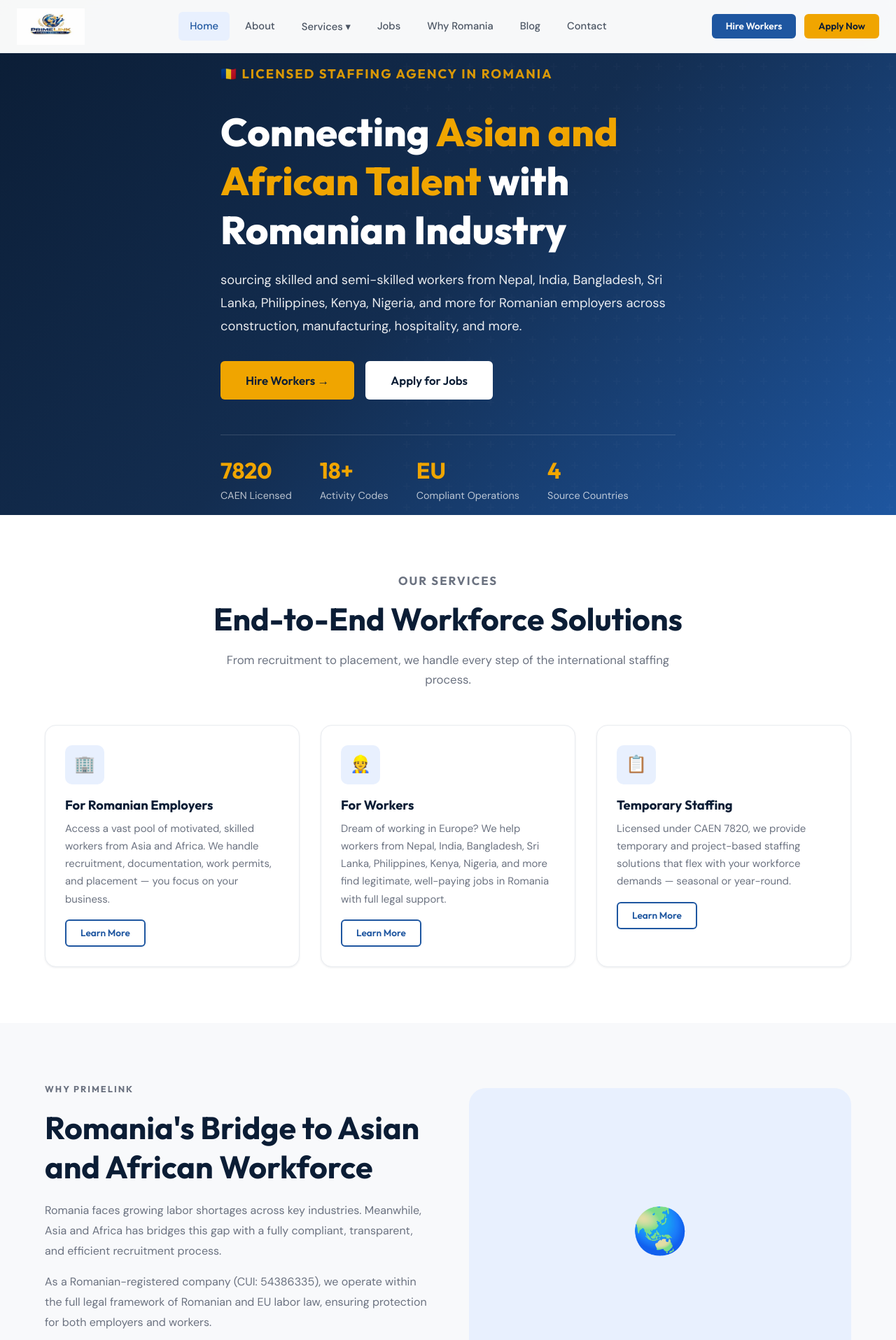
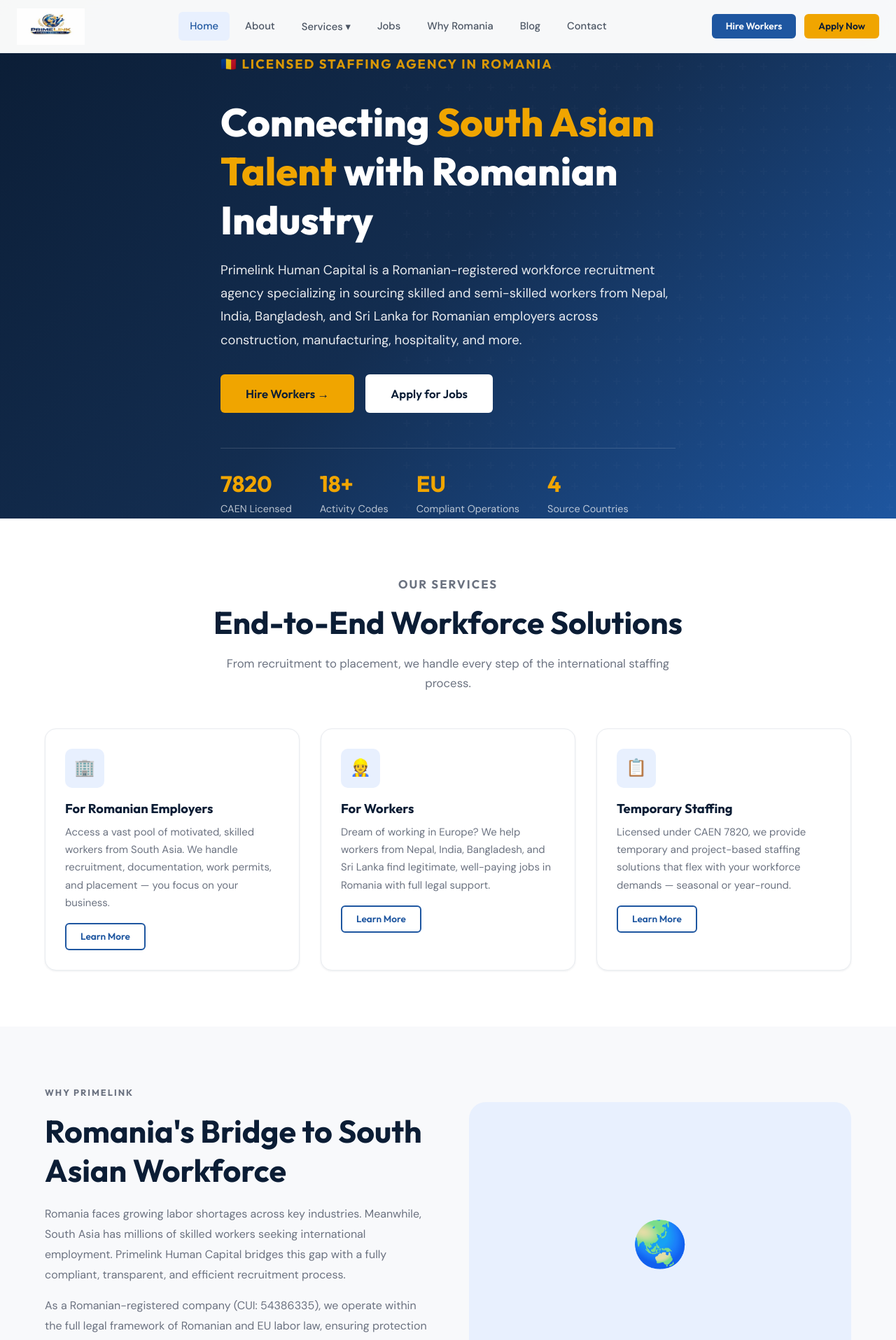
Before and after one commit to BIKASH907/PrimeLink, a Next.js app: page / in a window 1280 px wide. Shown: the top 1915 px of the page at 70% size. Built offline with nearby package versions, Linux system fonts and the light colour scheme.

Commit message:
fix: remove capital from homepage

```diff
--- a/pages/index.js
+++ b/pages/index.js
@@ -11,10 +11,11 @@
           <div className="hero-content">
             <p className="section-label" style={{ color: 'var(--amber)' }}>🇷🇴 Licensed Staffing Agency in Romania</p>
             <h1>
-              Connecting <span className="highlight">Asian and African Talent</span> with Romanian Industry
+              Connecting <span className="highlight">South Asian Talent</span> with Romanian Industry
             </h1>
             <p>
-              sourcing skilled and semi-skilled workers from Nepal, India, Bangladesh, Sri Lanka, Philippines, Kenya, Nigeria, and more for
+              Primelink Human Capital is a Romanian-registered workforce recruitment agency specializing in
+              sourcing skilled and semi-skilled workers from Nepal, India, Bangladesh, and Sri Lanka for
               Romanian employers across construction, manufacturing, hospitality, and more.
             </p>
             <div className="hero-buttons">
@@ -57,7 +58,7 @@
                 <div className="card-icon">🏢</div>
                 <h4 className="card-title">For Romanian Employers</h4>
                 <p className="card-text">
-                  Access a vast pool of motivated, skilled workers from Asia and Africa. We handle recruitment,
+                  Access a vast pool of motivated, skilled workers from South Asia. We handle recruitment,
                   documentation, work permits, and placement — you focus on your business.
                 </p>
                 <Link href="/for-employers" className="btn btn-outline btn-sm" style={{ marginTop: '16px' }}>Learn More</Link>
@@ -68,7 +69,7 @@
                 <div className="card-icon">👷</div>
                 <h4 className="card-title">For Workers</h4>
                 <p className="card-text">
-                  Dream of working in Europe? We help workers from Nepal, India, Bangladesh, Sri Lanka, Philippines, Kenya, Nigeria, and more
+                  Dream of working in Europe? We help workers from Nepal, India, Bangladesh, and Sri Lanka
                   find legitimate, well-paying jobs in Romania with full legal support.
                 </p>
                 <Link href="/for-workers" className="btn btn-outline btn-sm" style={{ marginTop: '16px' }}>Learn More</Link>
@@ -95,9 +96,10 @@
           <div className="two-col">
             <div className="two-col-text">
               <p className="section-label">Why Primelink</p>
-              <h2>Romania's Bridge to Asian and African Workforce</h2>
+              <h2>Romania's Bridge to South Asian Workforce</h2>
               <p>
-                Romania faces growing labor shortages across key industries. Meanwhile, Asia and Africa has
+                Romania faces growing labor shortages across key industries. Meanwhile, South Asia has
+                millions of skilled workers seeking international employment. Primelink Human Capital
                 bridges this gap with a fully compliant, transparent, and efficient recruitment process.
               </p>
               <p>
@@ -160,7 +162,7 @@
           <div className="grid-3">
             {[
               { num: '01', title: 'Employer Inquiry', desc: 'Romanian company submits their workforce requirements — positions, skills, quantity, timeline.' },
-              { num: '02', title: 'Candidate Sourcing', desc: 'We activate our recruitment network across Nepal, India, Bangladesh, Sri Lanka, Philippines, Kenya, Nigeria, and more.' },
+              { num: '02', title: 'Candidate Sourcing', desc: 'We activate our recruitment network across Nepal, India, Bangladesh, and Sri Lanka.' },
               { num: '03', title: 'Screening & Selection', desc: 'Candidates undergo skills testing, interviews, medical checks, and background verification.' },
               { num: '04', title: 'Documentation', desc: 'Work permits, visa applications, contracts — all legal paperwork handled by our team.' },
               { num: '05', title: 'Travel & Arrival', desc: 'Workers travel to Romania. We coordinate airport pickup, accommodation, and orientation.' },
@@ -186,7 +188,7 @@
         <div className="container">
           <div className="cta-banner">
             <h2>Ready to Solve Your Workforce Needs?</h2>
-            <p>Whether you're a Romanian employer seeking workers or a Asian and African professional seeking opportunities in Europe — we're here to help.</p>
+            <p>Whether you're a Romanian employer seeking workers or a South Asian professional seeking opportunities in Europe — we're here to help.</p>
             <div className="cta-buttons">
               <Link href="/employer-inquiry" className="btn btn-amber btn-lg">I'm an Employer</Link>
               <Link href="/apply" className="btn btn-white btn-lg">I'm a Worker</Link>
@@ -201,6 +203,7 @@
           <div className="section-header">
             <p className="section-label">Legally Registered</p>
             <h2>Fully Compliant Romanian Company</h2>
+            <p>Primelink Human Capital is officially registered with the Romanian Trade Registry and operates under full EU compliance.</p>
           </div>
           <div className="grid-3">
             <div className="card">
@@ -223,6 +226,7 @@
                 <table style={{ width: '100%', fontSize: '0.88rem' }}>
                   <tbody>
                     <tr><td style={{ padding: '6px 0', color: 'var(--gray-400)' }}>Legal Form</td><td style={{ padding: '6px 0', fontWeight: 600 }}>S.R.L. (Limited Liability)</td></tr>
+                    <tr><td style={{ padding: '6px 0', color: 'var(--gray-400)' }}>Capital</td><td style={{ padding: '6px 0', fontWeight: 600 }}>20.000 LEI (€4.000)</td></tr>
                     <tr><td style={{ padding: '6px 0', color: 'var(--gray-400)' }}>Primary CAEN</td><td style={{ padding: '6px 0', fontWeight: 600 }}>7820 — Temporary Staffing</td></tr>
                     <tr><td style={{ padding: '6px 0', color: 'var(--gray-400)' }}>Duration</td><td style={{ padding: '6px 0', fontWeight: 600 }}>Unlimited</td></tr>
                     <tr><td style={{ padding: '6px 0', color: 'var(--gray-400)' }}>Status</td><td style={{ padding: '6px 0' }}><span className="status-badge status-active">Active</span></td></tr>
```
